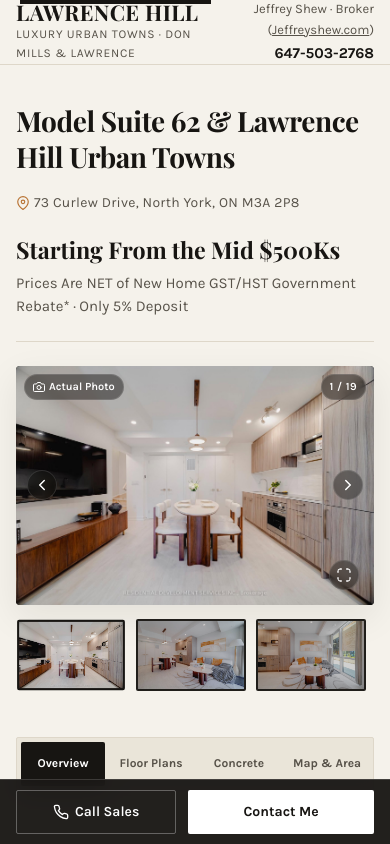
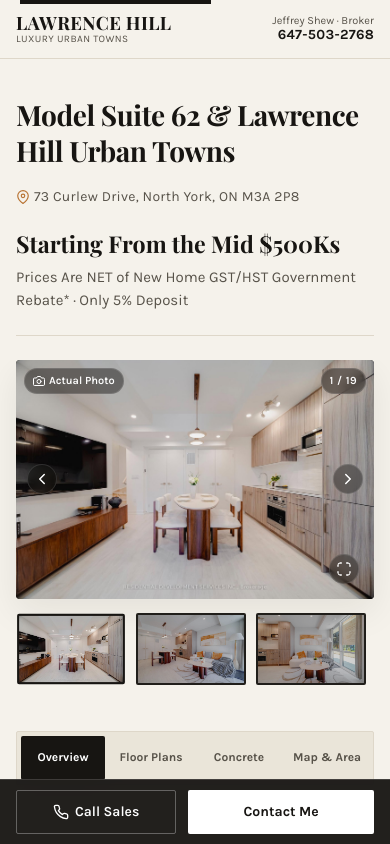
Before and after one commit to fko-job/lawrence-hill-landing, a website: page public/index.html in a window 390 px wide. Shown: the top 844 px of the page. Drawn offline with nearby package versions, Linux system fonts and the light colour scheme; a web font is replaced by a local one.

Commit message:
fix(mobile): resolve header collision overflow, restore symmetrical gallery padding, and enforce strict 100vw bounds

```diff
--- a/public/index.html
+++ b/public/index.html
@@ -161,12 +161,18 @@
     <div class="container site-header-inner">
       <div class="brand-group">
         <a href="#" class="brand-title">LAWRENCE HILL</a>
-        <span class="brand-subtitle">Luxury Urban Towns &middot; Don Mills &amp; Lawrence</span>
+        <span class="brand-subtitle">
+          <span class="brand-sub-full">Luxury Urban Towns &middot; Don Mills &amp; Lawrence</span>
+          <span class="brand-sub-mobile">Luxury Urban Towns</span>
+        </span>
       </div>
       <div class="header-actions">
         <div class="header-phone-link">
-          <span>Jeffrey Shew &middot; Broker (<a href="https://jeffreyshew.com" target="_blank" rel="noopener noreferrer" style="color:inherit; text-decoration:underline;">Jeffreyshew.com</a>)</span>
-          <a href="tel:16475032768"><strong>647-503-2768</strong></a>
+          <span class="header-agent-desc">
+            <span class="agent-desc-full">Jeffrey Shew &middot; Broker (<a href="https://jeffreyshew.com" target="_blank" rel="noopener noreferrer" style="color:inherit; text-decoration:underline;">Jeffreyshew.com</a>)</span>
+            <span class="agent-desc-mobile">Jeffrey Shew &middot; Broker</span>
+          </span>
+          <a href="tel:16475032768" class="header-phone-anchor"><strong>647-503-2768</strong></a>
         </div>
         <a href="#book-tour" class="btn-primary-dark">Contact Me</a>
       </div>
--- a/public/styles.css
+++ b/public/styles.css
@@ -48,6 +48,9 @@
   -moz-osx-font-smoothing: grayscale;
   background-color: var(--color-bg);
   color: var(--color-ink);
+  width: 100%;
+  max-width: 100vw;
+  overflow-x: hidden;
 }
 
 body {
@@ -56,7 +59,10 @@
   line-height: 1.6;
   color: var(--color-ink);
   background-color: var(--color-bg);
+  width: 100%;
+  max-width: 100vw;
   overflow-x: hidden;
+  position: relative;
 }
 
 /* Accessibility */
@@ -159,6 +165,10 @@
   color: var(--color-ink-muted);
   letter-spacing: 0.06em;
   text-transform: uppercase;
+}
+.brand-sub-mobile,
+.agent-desc-mobile {
+  display: none;
 }
 .header-actions {
   display: flex;
@@ -1205,11 +1215,99 @@
     max-width: 100vw;
     box-sizing: border-box;
   }
+  .site-header {
+    width: 100% !important;
+    max-width: 100vw !important;
+    overflow: hidden !important;
+  }
   .site-header-inner {
-    height: 64px;
+    height: 58px !important;
+    padding-left: 16px !important;
+    padding-right: 16px !important;
+    display: flex !important;
+    align-items: center !important;
+    justify-content: space-between !important;
+    gap: 8px !important;
+    width: 100% !important;
+    max-width: 100% !important;
+    box-sizing: border-box !important;
+  }
+  .brand-group {
+    min-width: 0 !important;
+    flex: 1 1 auto !important;
+    overflow: hidden !important;
+  }
+  .brand-title {
+    font-size: 1.15rem !important;
+    letter-spacing: 0.02em !important;
+    line-height: 1.1 !important;
+    white-space: nowrap !important;
+  }
+  .brand-subtitle {
+    font-size: 0.625rem !important;
+    letter-spacing: 0.04em !important;
+    line-height: 1.2 !important;
+    white-space: nowrap !important;
+    overflow: hidden !important;
+    text-overflow: ellipsis !important;
+  }
+  .brand-sub-full {
+    display: none !important;
+  }
+  .brand-sub-mobile {
+    display: inline !important;
+  }
+  .header-actions {
+    min-width: 0 !important;
+    flex: 0 0 auto !important;
+    gap: 0 !important;
+  }
+  .header-phone-link {
+    font-size: 0.6875rem !important;
+    line-height: 1.2 !important;
+    text-align: right !important;
+    white-space: nowrap !important;
+  }
+  .agent-desc-full {
+    display: none !important;
+  }
+  .agent-desc-mobile {
+    display: inline !important;
+  }
+  .header-phone-anchor strong {
+    font-size: 0.875rem !important;
+    letter-spacing: 0.02em !important;
+    white-space: nowrap !important;
   }
   .header-actions .btn-primary-dark {
-    display: none;
+    display: none !important;
+  }
+  .hero-gallery-section {
+    width: 100% !important;
+    max-width: 100% !important;
+    overflow: hidden !important;
+    box-sizing: border-box !important;
+  }
+  .gallery-stage {
+    width: 100% !important;
+    max-width: 100% !important;
+    margin: 0 auto !important;
+    box-sizing: border-box !important;
+  }
+  .thumbnail-ribbon-container {
+    width: 100% !important;
+    max-width: 100% !important;
+    min-width: 0 !important;
+    box-sizing: border-box !important;
+    overflow: hidden !important;
+  }
+  .thumbnail-ribbon {
+    width: 100% !important;
+    max-width: 100% !important;
+    min-width: 0 !important;
+    box-sizing: border-box !important;
+    overflow-x: auto !important;
+    -webkit-overflow-scrolling: touch !important;
   }
   .top-announcement {
     display: none;
```
